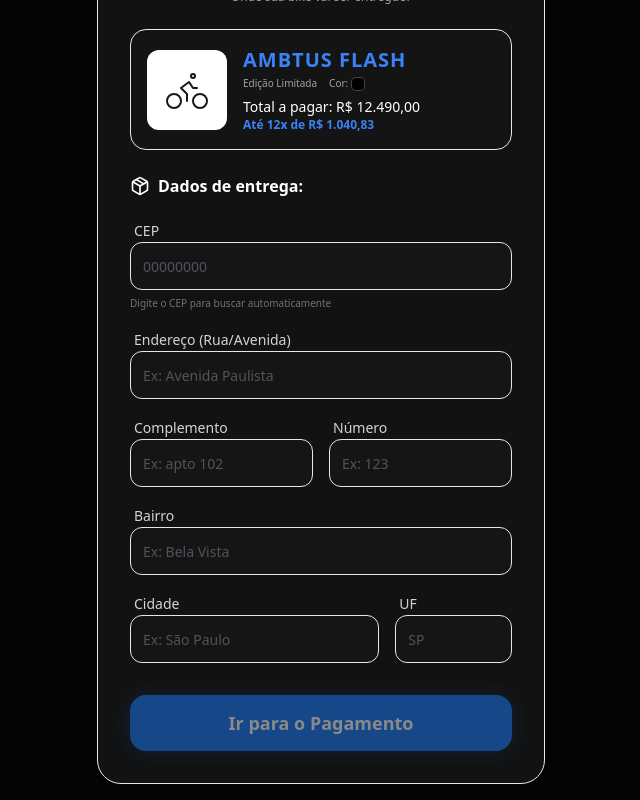
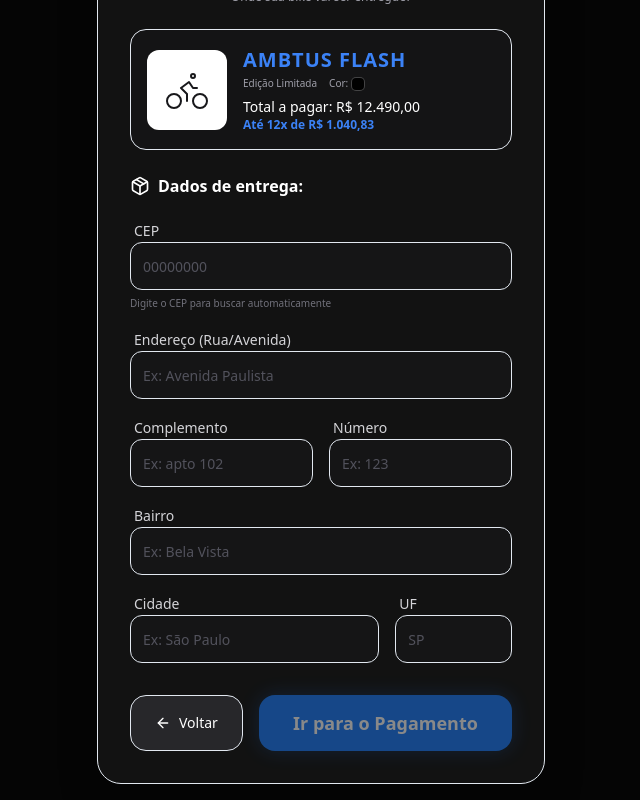
Before and after one commit to matheuslyam/checkout, a Next.js app: page / in a window 1280 px wide. Both pictures are taken after a click on the button "Continuar para Entrega". Shown: the part 100-900 px from the top of the page, without its empty margins (319-959 px from the left). Built offline with nearby package versions, Linux system fonts and the light colour scheme.

Commit message:
Add back button to Step 2 (Delivery)

```diff
--- a/src/components/checkout-delivery.tsx
+++ b/src/components/checkout-delivery.tsx
@@ -2,7 +2,7 @@
 
 import { Button } from "@/components/ui/button"
 import { Input } from "@/components/ui/input"
-import { Bike, Package, Loader2, Truck } from "lucide-react"
+import { Bike, Package, Loader2, Truck, ArrowLeft } from "lucide-react"
 import { useCheckout } from "@/store/CheckoutContext"
 import { useState, useEffect } from "react"
 
@@ -42,7 +42,7 @@ function DeliverySkeleton() {
 }
 
 export function CheckoutDelivery({ onNext }: CheckoutDeliveryProps) {
-    const { state, updateData, isHydrated } = useCheckout()
+    const { state, updateData, prevStep, isHydrated } = useCheckout()
     const [isLoadingCep, setIsLoadingCep] = useState(false)
     const [cepError, setCepError] = useState<string | null>(null)
 
@@ -271,11 +271,20 @@ export function CheckoutDelivery({ onNext }: CheckoutDeliveryProps) {
                 </div>
             </div>
 
-            {/* Action Button */}
+            {/* Action Buttons */}
+            <div className="flex gap-4">
+                <Button
+                    onClick={prevStep}
+                    variant="outline"
+                    className="h-14 px-6 rounded-2xl border-white/10 bg-zinc-800 text-white hover:bg-zinc-700"
+                >
+                    <ArrowLeft className="w-4 h-4 mr-2" />
+                    Voltar
+                </Button>
                 <Button
                     onClick={onNext}
                     disabled={!allFieldsFilled || isLoadingCep}
-                className="h-14 w-full rounded-2xl bg-[#1A7DFD] text-lg font-semibold hover:bg-[#1565CC] shadow-[0_0_20px_rgba(26,125,253,0.3)] disabled:opacity-50 disabled:cursor-not-allowed"
+                    className="flex-1 h-14 rounded-2xl bg-[#1A7DFD] text-lg font-semibold hover:bg-[#1565CC] shadow-[0_0_20px_rgba(26,125,253,0.3)] disabled:opacity-50 disabled:cursor-not-allowed"
                 >
                     {isLoadingCep ? (
                         <span className="flex items-center gap-2">
@@ -287,5 +296,6 @@ export function CheckoutDelivery({ onNext }: CheckoutDeliveryProps) {
                     )}
                 </Button>
             </div>
+        </div>
     )
 }
```
Lines whose indentation alone changed are shown as unchanged.
